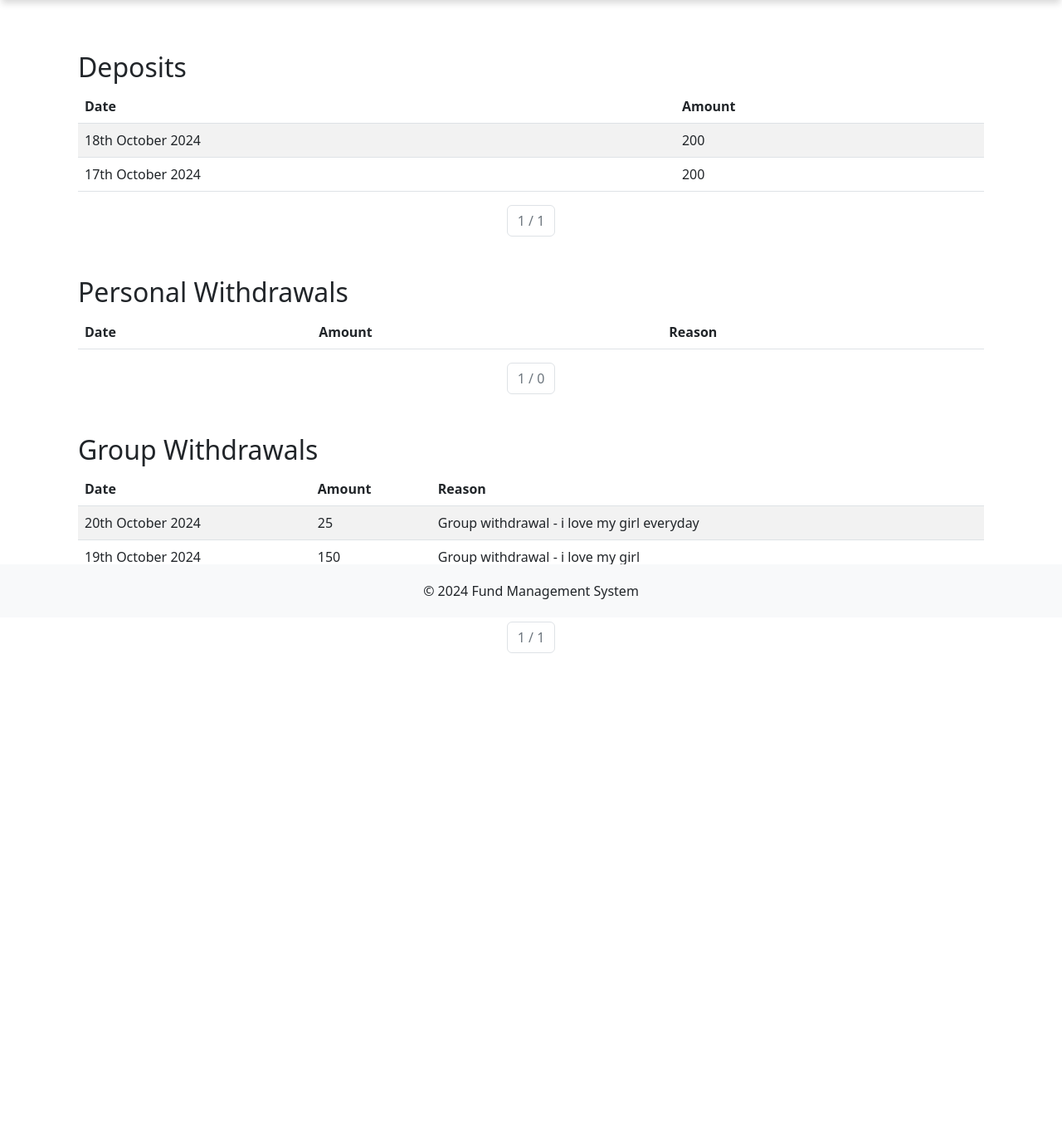
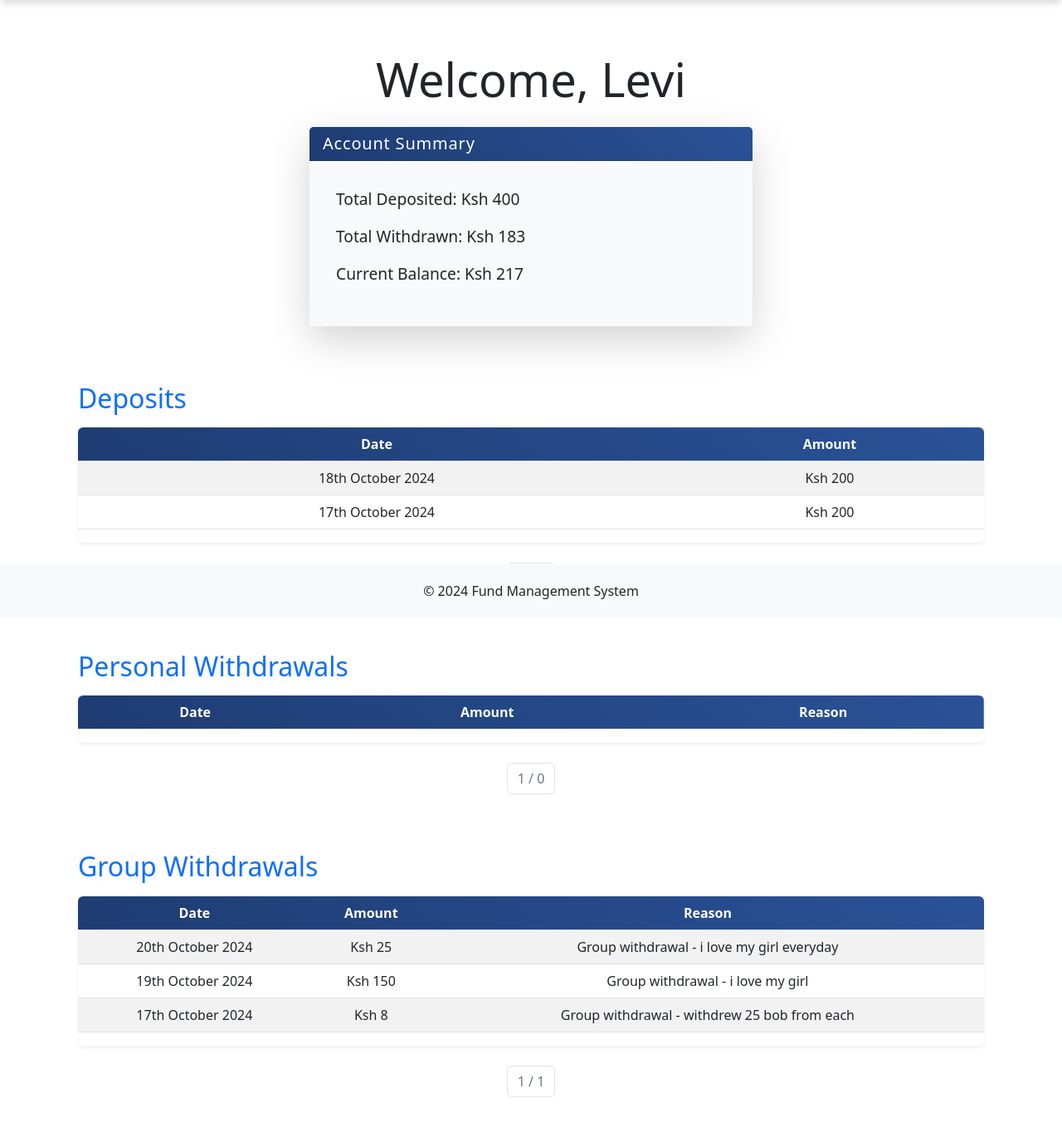
Before and after one commit to Levi-LMN/Muktrack, a Flask app: page /user_dashboard in a window 1280 px wide. Shown: the part 56-1426 px from the top of the page at 83% size. Before the commit the page ends 891 px from the top, so only its background shows below. Run offline with Flask 3, Linux system fonts and the light colour scheme; a user stored in the database is signed in; data comes from the database, SQL or seed files in the repository; lists and menus that the app fills with data are empty; some libraries are stand-ins or nearby versions.

Commit message:
updated dashboard

```diff
--- a/app.py
+++ b/app.py
@@ -351,6 +351,11 @@ def audit_log():
     logs = AuditLog.query.order_by(AuditLog.timestamp.desc()).paginate(page=page, per_page=per_page, error_out=False)
     return render_template('audit_log.html', logs=logs)
 
+def format_number(value):
+    return "{:,.0f}".format(value)
+
+app.jinja_env.filters['format_number'] = format_number
+
 @app.route('/database_management')
 @login_required
 @password_change_required
--- a/templates/user_dashboard.html
+++ b/templates/user_dashboard.html
@@ -3,13 +3,31 @@
 {% block title %}User Dashboard - Fund Management System{% endblock %}
 
 {% block content %}
-<div class="container mt-4">
+<div class="container mt-5">
+    <div class="text-center">
+        <h1 class="display-4 text-dark mb-4">Welcome, {{ user.name }}</h1>
+    </div>
 
+    <div class="row justify-content-center">
+        <div class="col-md-6">
+            <div class="card shadow-lg border-0">
+                <div class="card-header bg-gradient-primary text-white">
+                    <h5 class="mb-0">Account Summary</h5>
+                </div>
+                <div class="card-body bg-light">
+                    <p class="lead"><strong>Total Deposited:</strong> Ksh {{ user.total_deposited() | format_number }}</p>
+                    <p class="lead"><strong>Total Withdrawn:</strong> Ksh {{ user.total_withdrawn() | format_number }}</p>
+                    <p class="lead"><strong>Current Balance:</strong> Ksh {{ user.balance() | format_number }}</p>
+                </div>
+            </div>
+        </div>
+    </div>
 
-    <h2 class="mt-5">Deposits</h2>
-    <div class="table-responsive">
-        <table class="table table-striped table-hover">
-            <thead>
+    <div class="section mt-5">
+        <h2 class="text-primary mb-3">Deposits</h2>
+        <div class="table-responsive rounded shadow-sm">
+            <table class="table table-hover table-striped align-middle text-center">
+                <thead class="bg-gradient-primary text-white">
                     <tr>
                         <th>Date</th>
                         <th>Amount</th>
@@ -17,9 +35,9 @@
                 </thead>
                 <tbody>
                     {% for deposit in deposits.items %}
-                <tr>
+                    <tr class="table-row-hover">
                         <td>{{ deposit.date | format_date }}</td>
-                    <td>{{ deposit.amount }}</td>
+                        <td>Ksh {{ deposit.amount | format_number }}</td>
                     </tr>
                     {% endfor %}
                 </tbody>
@@ -27,14 +45,16 @@
         </div>
 
         <!-- Pagination for deposits -->
-    <nav aria-label="Deposits pagination">
+        <nav aria-label="Deposits pagination" class="mt-4">
             <ul class="pagination justify-content-center">
                 {% if deposits.has_prev %}
                     <li class="page-item">
                         <a class="page-link" href="{{ url_for('user_dashboard', page_deposit=deposits.prev_num, page_personal_withdrawal=personal_withdrawals.page, page_group_withdrawal=group_withdrawals.page) }}">Previous</a>
                     </li>
                 {% endif %}
-            <li class="page-item disabled"><span class="page-link">{{ deposits.page }} / {{ deposits.pages }}</span></li>
+                <li class="page-item disabled">
+                    <span class="page-link">{{ deposits.page }} / {{ deposits.pages }}</span>
+                </li>
                 {% if deposits.has_next %}
                     <li class="page-item">
                         <a class="page-link" href="{{ url_for('user_dashboard', page_deposit=deposits.next_num, page_personal_withdrawal=personal_withdrawals.page, page_group_withdrawal=group_withdrawals.page) }}">Next</a>
@@ -42,11 +62,13 @@
                 {% endif %}
             </ul>
         </nav>
+    </div>
 
-    <h2 class="mt-5">Personal Withdrawals</h2>
-    <div class="table-responsive">
-        <table class="table table-striped table-hover">
-            <thead>
+    <div class="section mt-5">
+        <h2 class="text-primary mb-3">Personal Withdrawals</h2>
+        <div class="table-responsive rounded shadow-sm">
+            <table class="table table-hover table-striped align-middle text-center">
+                <thead class="bg-gradient-primary text-white">
                     <tr>
                         <th>Date</th>
                         <th>Amount</th>
@@ -55,9 +77,9 @@
                 </thead>
                 <tbody>
                     {% for withdrawal in personal_withdrawals.items %}
-                <tr>
+                    <tr class="table-row-hover">
                         <td>{{ withdrawal.date | format_date }}</td>
-                    <td>{{ withdrawal.amount }}</td>
+                        <td>Ksh {{ withdrawal.amount | format_number }}</td>
                         <td>{{ withdrawal.reason }}</td>
                     </tr>
                     {% endfor %}
@@ -66,14 +88,16 @@
         </div>
 
         <!-- Pagination for personal withdrawals -->
-    <nav aria-label="Personal Withdrawals pagination">
+        <nav aria-label="Personal Withdrawals pagination" class="mt-4">
             <ul class="pagination justify-content-center">
                 {% if personal_withdrawals.has_prev %}
                     <li class="page-item">
                         <a class="page-link" href="{{ url_for('user_dashboard', page_deposit=deposits.page, page_personal_withdrawal=personal_withdrawals.prev_num, page_group_withdrawal=group_withdrawals.page) }}">Previous</a>
                     </li>
                 {% endif %}
-            <li class="page-item disabled"><span class="page-link">{{ personal_withdrawals.page }} / {{ personal_withdrawals.pages }}</span></li>
+                <li class="page-item disabled">
+                    <span class="page-link">{{ personal_withdrawals.page }} / {{ personal_withdrawals.pages }}</span>
+                </li>
                 {% if personal_withdrawals.has_next %}
                     <li class="page-item">
                         <a class="page-link" href="{{ url_for('user_dashboard', page_deposit=deposits.page, page_personal_withdrawal=personal_withdrawals.next_num, page_group_withdrawal=group_withdrawals.page) }}">Next</a>
@@ -81,11 +105,13 @@
                 {% endif %}
             </ul>
         </nav>
+    </div>
 
-    <h2 class="mt-5">Group Withdrawals</h2>
-    <div class="table-responsive">
-        <table class="table table-striped table-hover">
-            <thead>
+    <div class="section mt-5">
+        <h2 class="text-primary mb-3">Group Withdrawals</h2>
+        <div class="table-responsive rounded shadow-sm">
+            <table class="table table-hover table-striped align-middle text-center">
+                <thead class="bg-gradient-primary text-white">
                     <tr>
                         <th>Date</th>
                         <th>Amount</th>
@@ -94,9 +120,9 @@
                 </thead>
                 <tbody>
                     {% for withdrawal in group_withdrawals.items %}
-                <tr>
+                    <tr class="table-row-hover">
                         <td>{{ withdrawal.date | format_date }}</td>
-                    <td>{{ withdrawal.amount }}</td>
+                        <td>Ksh {{ withdrawal.amount | format_number }}</td>
                         <td>{{ withdrawal.reason }}</td>
                     </tr>
                     {% endfor %}
@@ -105,14 +131,16 @@
         </div>
 
         <!-- Pagination for group withdrawals -->
-    <nav aria-label="Group Withdrawals pagination">
+        <nav aria-label="Group Withdrawals pagination" class="mt-4">
             <ul class="pagination justify-content-center">
                 {% if group_withdrawals.has_prev %}
                     <li class="page-item">
                         <a class="page-link" href="{{ url_for('user_dashboard', page_deposit=deposits.page, page_personal_withdrawal=personal_withdrawals.page, page_group_withdrawal=group_withdrawals.prev_num) }}">Previous</a>
                     </li>
                 {% endif %}
-            <li class="page-item disabled"><span class="page-link">{{ group_withdrawals.page }} / {{ group_withdrawals.pages }}</span></li>
+                <li class="page-item disabled">
+                    <span class="page-link">{{ group_withdrawals.page }} / {{ group_withdrawals.pages }}</span>
+                </li>
                 {% if group_withdrawals.has_next %}
                     <li class="page-item">
                         <a class="page-link" href="{{ url_for('user_dashboard', page_deposit=deposits.page, page_personal_withdrawal=personal_withdrawals.page, page_group_withdrawal=group_withdrawals.next_num) }}">Next</a>
@@ -121,4 +149,34 @@
             </ul>
         </nav>
     </div>
+</div>
+
+<!-- Custom CSS -->
+<style>
+    .bg-gradient-primary {
+        background: linear-gradient(45deg, #1e3c72, #2a5298);
+    }
+    .table-row-hover:hover {
+        background-color: #f1f5f9;
+        transition: background-color 0.3s;
+    }
+    .card-header {
+        font-weight: bold;
+        letter-spacing: 0.05em;
+    }
+    .pagination .page-link {
+        border-radius: 50px;
+    }
+    .section {
+        padding-top: 20px;
+    }
+    .lead {
+        font-size: 1.2rem;
+        margin-bottom: 1rem;
+    }
+    .card-body {
+        padding: 2rem;
+    }
+</style>
+
 {% endblock %}
```
Also changed, not shown: templates/pagination.html (added, +15 -0 lines). Lines whose indentation alone changed are shown as unchanged.
